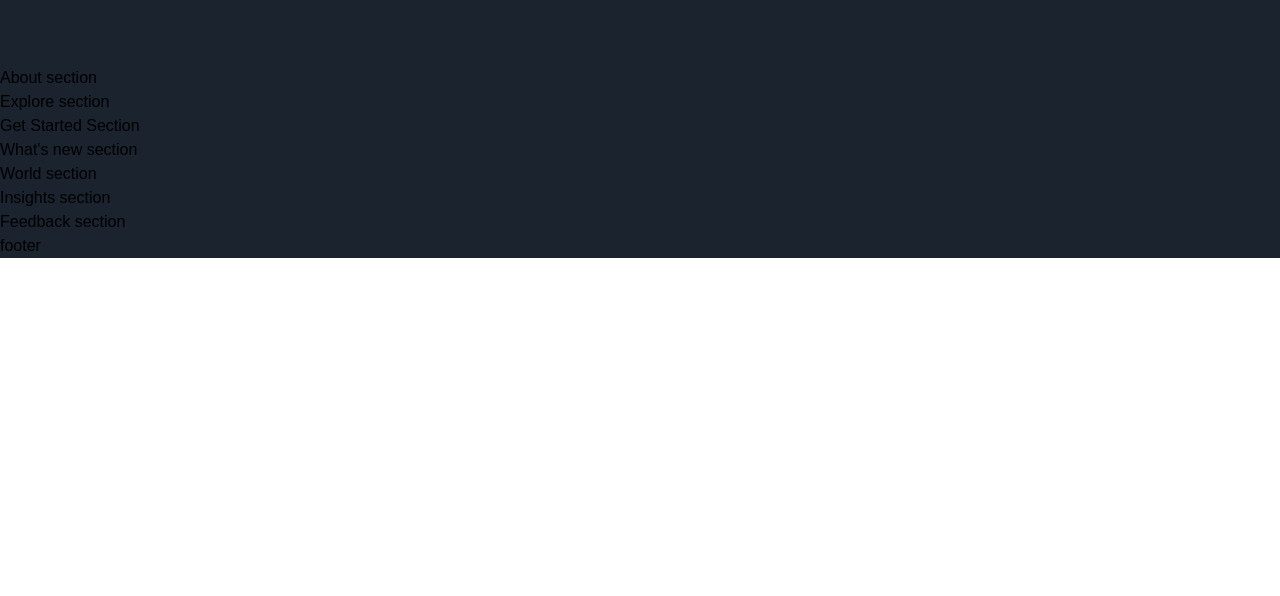
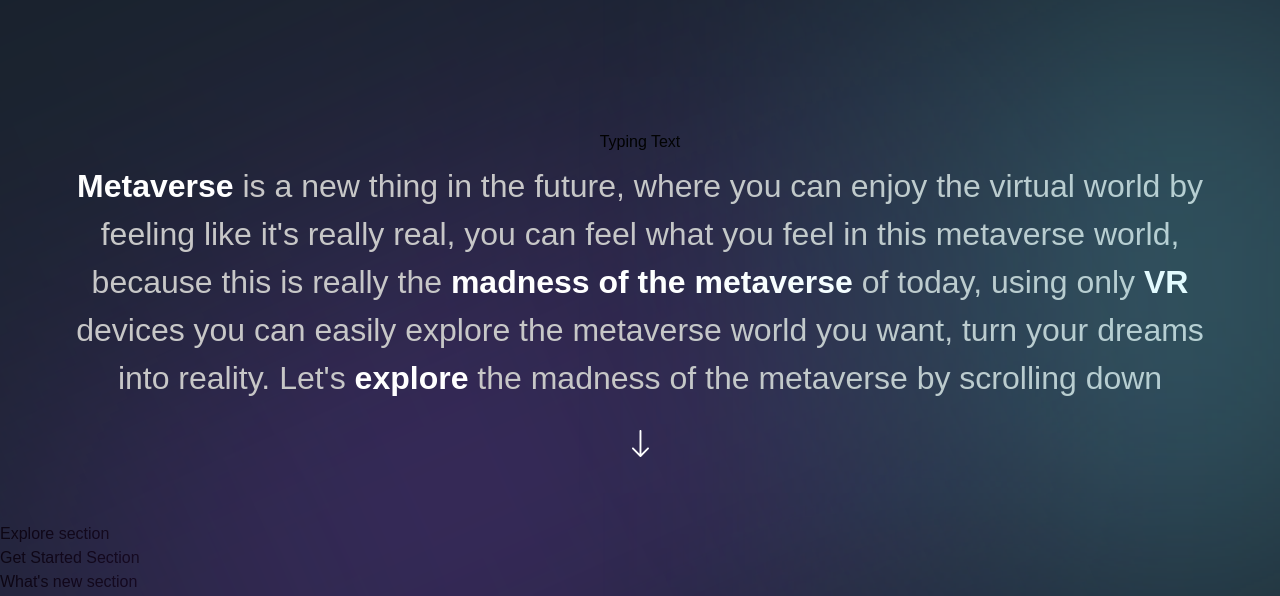
Before and after one commit to karolniedzwiecki/metaversus, a Next.js app: page / in a window 1280 px wide. Shown: the part 1038-1634 px from the top of the page. Before the commit the page ends 1296 px from the top, so only its background shows below. Built offline with nearby package versions, Linux system fonts and the light colour scheme; a web font is replaced by a local one.

Commit message:
Add About Section

```diff
--- a/app/page.js
+++ b/app/page.js
@@ -5,8 +5,11 @@
   <div className="bg-primary-black overflow-hidden">
     <Navbar />
     <Hero />
-    <About />
-    <Explore />
+    <div className="relative">
+      <About />
+      <div className="gradient-03 z-0" />
+      <Explore />
+    </div>
     <GetStarted />
     <WhatsNew />
     <World />
--- a/sections/About.jsx
+++ b/sections/About.jsx
@@ -1,8 +1,49 @@
 'use client';
 
+import { motion } from 'framer-motion';
+import { TypingText } from '../components';
+
+import styles from '../styles';
+import { fadeIn, staggerContainer } from '../utils/motion';
+
 const About = () => (
-  <section>
-    About section
+  <section className={`${styles.paddings} relative z-10`}>
+    <div className="gradient-02 z-0" />
+    <motion.div
+      variants={staggerContainer}
+      initial="hidden"
+      whileInView="show"
+      viewport={{ once: false, amount: 0.25 }}
+      className={`${styles.innerWidth} mx-auto ${styles.flexCenter} flex-col`}
+    >
+      <TypingText title="| About Metaversus" textStyles="text-center" />
+
+      <motion.p
+        variants={fadeIn('up', 'tween', 0.2, 1)}
+        className="mt-[8px] font-normal sm:text-[32px] text-[20px] text-center text-secondary-white"
+      >
+        <span className="font-extrabold text-white">Metaverse</span> is a new
+        thing in the future, where you can enjoy the virtual world by feeling
+        like it's really real, you can feel what you feel in this metaverse
+        world, because this is really the{' '}
+        <span className="font-extrabold text-white">
+          madness of the metaverse
+        </span>{' '}
+        of today, using only{' '}
+        <span className="font-extrabold text-white">VR</span> devices you can
+        easily explore the metaverse world you want, turn your dreams into
+        reality. Let's{' '}
+        <span className="font-extrabold text-white">explore</span> the madness
+        of the metaverse by scrolling down
+      </motion.p>
+
+      <motion.img
+        variants={fadeIn('up', 'tween', 0.3, 1)}
+        src="/arrow-down.svg"
+        alt="arrow down"
+        className="w-[18px] h-[28px] object-contain mt-[28px]"
+      />
+    </motion.div>
   </section>
 );
 
```
